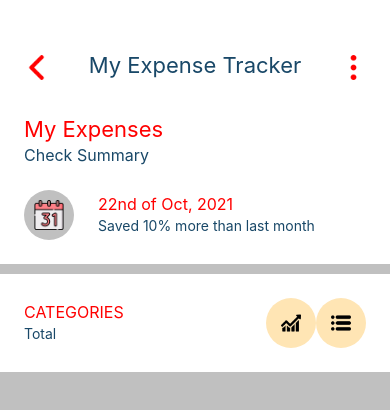
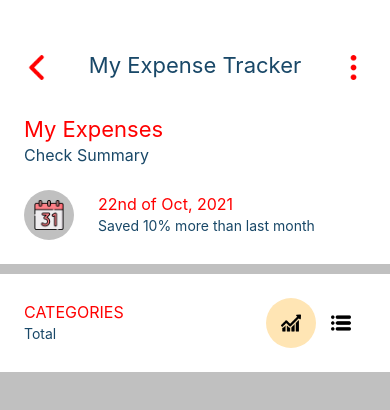
Before and after one commit to Enaturale/expensetrackerapp, a React Native app: screen /Home in a window 390 px wide. Shown: the top 410 px of the page. Built offline with nearby package versions, Linux system fonts and the light colour scheme.

Commit message:
Home page

```diff
--- a/screens/Home.js
+++ b/screens/Home.js
@@ -1,4 +1,4 @@
-import React from "react";
+import React, {useState} from "react";
 import {Text, View, TouchableOpacity, Image} from "react-native";
 
 
@@ -6,6 +6,8 @@ import {Text, View, TouchableOpacity, Image} from "react-native";
 import {COLORS, FONTS, SIZES, icons} from '../constants';
 
 const Home =() => {
+
+    const [viewMode, setViewMode] = useState("chart")
 
     function renderNavBar(){
         return(
@@ -96,10 +98,11 @@ const Home =() => {
                         justifyContent: 'center',
                         height: 50,
                         width: 50,
-                        backgroundColor: COLORS.peach,
+                        backgroundColor: viewMode == "chart" ? COLORS.peach : null,
                         borderRadius: 25,
 
                     }}
+                    onPress= {() => setViewMode ("chart")}
                     >
                         <Image source={icons.chart} resizeMode='contain'
                                style={{height:20, width: 20}} />
@@ -111,9 +114,10 @@ const Home =() => {
                         justifyContent: 'center',
                         height: 50,
                         width: 50,
-                        backgroundColor: COLORS.peach,
+                        backgroundColor: viewMode == "menu" ?COLORS.peach: null,
                         borderRadius: 25,
                     }}
+                    onPress= {() => setViewMode ("menu")}
                     >
                         <Image source={icons.menu} resizeMode='contain'
                                style={{height:20, width: 20}} />
```
